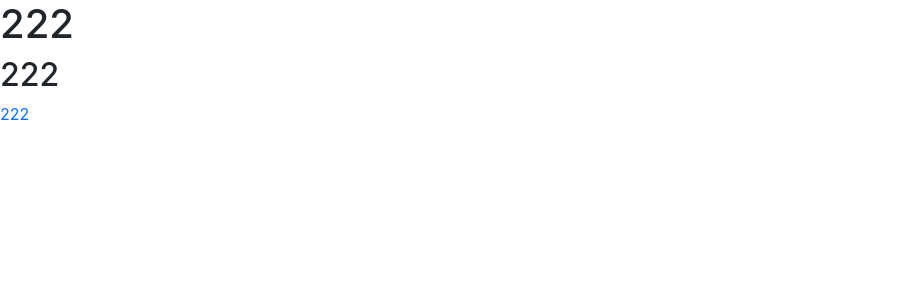
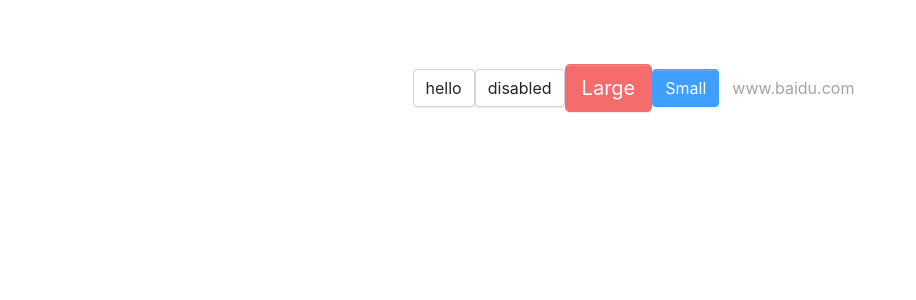
Before and after one commit to madingzheng/mdz-react-components, a React (Create React App) app: page / in a window 1280 px wide. Shown: the top 300 px of the page, without its empty margins (0-916 px from the left). Built offline with nearby package versions, Linux system fonts and the light colour scheme.

Commit message:
Finish buttonComponents

```diff
--- a/package.json
+++ b/package.json
@@ -10,6 +10,7 @@
     "@types/node": "^12.0.0",
     "@types/react": "^16.9.0",
     "@types/react-dom": "^16.9.0",
+    "classnames": "^2.2.6",
     "node-sass": "^4.14.1",
     "react": "^16.13.1",
     "react-dom": "^16.13.1",
@@ -19,7 +20,7 @@
   "scripts": {
     "start": "react-scripts start",
     "build": "react-scripts build",
-    "test": "react-scripts test",
+    "test": "jest",
     "eject": "react-scripts eject"
   },
   "eslintConfig": {
@@ -36,5 +37,8 @@
       "last 1 firefox version",
       "last 1 safari version"
     ]
+  },
+  "devDependencies": {
+    "jest": "^26.0.1"
   }
 }
--- /dev/null
+++ b/src/App.css
@@ -0,0 +1,7 @@
+div {
+	height: 100%;
+	display: flex;
+	justify-content: center;
+	align-items: center;
+	margin-top: 2rem;
+}
--- /dev/null
+++ b/src/App.tsx
@@ -0,0 +1,19 @@
+import React from 'react';
+import {Button} from './components/Button/Button'
+import './App.css';
+
+const app:React.FC = () => {
+	return (
+		<div>
+			<Button disabled={false}>hello</Button>
+			<Button onClick={() => {
+				alert(111)
+			}}>disabled</Button>
+			<Button btnType='danger' size='lg'>Large</Button>
+			<Button btnType='primary' size='small'>Small</Button>
+			<Button btnType='link' disabled={true} href="https://www.baidu.com">www.baidu.com</Button>
+		</div>
+	)
+};
+
+export default app;
--- /dev/null
+++ b/src/components/Button/Button.tsx
@@ -0,0 +1,51 @@
+import React, {FC, ButtonHTMLAttributes, AnchorHTMLAttributes} from 'react';
+import classNames from 'classnames';
+
+type ButtonSize = 'lg' | 'small';
+
+type ButtonType = 'primary' | 'default' | 'danger' | 'link';
+
+interface BaseButtonProps extends ButtonProps{
+	className?: string,
+	disabled?: boolean,
+	size?: ButtonSize,
+	btnType?: ButtonType,
+	href?: string
+	children: React.ReactNode,
+}
+type ButtonProps = Partial<BaseButtonProps & ButtonHTMLAttributes<HTMLElement> & AnchorHTMLAttributes<HTMLElement>>;
+
+export const Button:FC<ButtonProps> = (props) => {
+	const {
+    btnType,
+    className,
+    disabled,
+    size,
+    children,
+		href,
+		...restProps
+	} = props
+	const classes = classNames('btn', className, {
+		[`btn-${btnType}`]: btnType,
+		[`btn-${size}`]: size,
+		'disabled': (btnType === 'link') && disabled
+	});
+	if (btnType === 'link' && href) {
+		return (
+			<a href={href} className={classes} {...restProps}>
+				{children}
+			</a>
+		)
+	} else {
+		return (
+			<button className={classes} disabled={disabled} {...restProps}>
+				{children}
+			</button>
+		)
+	}
+}
+
+Button.defaultProps = {
+  disabled: false,
+  btnType: 'default'
+}
--- /dev/null
+++ b/src/components/Button/_styles.scss
@@ -0,0 +1,64 @@
+.btn {
+  position: relative;
+  display: inline-block;
+  font-weight: $btn-font-weight;
+  line-height: $btn-line-height;
+  color: $body-color;
+  white-space: nowrap;
+  text-align: center;
+  vertical-align: middle;
+  background-image: none;
+  border: $btn-border-width solid transparent;
+  @include button-size( $btn-padding-y,  $btn-padding-x,  $btn-font-size,  $border-radius);
+  box-shadow: $btn-box-shadow;
+  cursor: pointer;
+  transition: $btn-transition;
+  &.disabled,
+  &[disabled] {
+    cursor: not-allowed;
+    opacity: $btn-disabled-opacity;
+    box-shadow: none;
+    > * {
+      pointer-events: none;
+    }
+  }
+}
+
+.btn-lg {
+  @include button-size($btn-padding-y-lg, $btn-padding-x-lg, $btn-font-size-lg, $btn-border-radius-lg);
+}
+.btn-sm {
+  @include button-size($btn-padding-y-sm, $btn-padding-x-sm, $btn-font-size-sm, $btn-border-radius-sm);
+}
+
+.btn-primary {
+  @include button-style($primary, $primary, $white)
+}
+.btn-danger {
+  @include button-style($danger, $danger, $white)
+}
+
+.btn-default {
+  @include button-style($white, $gray-400, $body-color, $white, $primary, $primary)
+}
+
+.btn-link {
+  font-weight: $font-weight-normal;
+  color: $btn-link-color;
+  text-decoration: $link-decoration;
+  box-shadow: none;
+  &:hover {
+    color: $btn-link-hover-color;
+    text-decoration: $link-hover-decoration;
+  }
+  &:focus,
+  &.focus {
+    text-decoration: $link-hover-decoration;
+    box-shadow: none;
+  }
+  &:disabled,
+  &.disabled {
+    color: $btn-link-disabled-color;
+    pointer-events: none;
+  }
+}
--- a/src/index.tsx
+++ b/src/index.tsx
@@ -1,12 +1,11 @@
 import React from 'react';
 import ReactDOM from 'react-dom';
 import './styles/index.scss';
+import App from './App';
 
 ReactDOM.render(
   <React.StrictMode>
-		<h1>222</h1>
-		<h2>222</h2>
-		<a href="http://www.baidu.com">222</a>
+		<App/>
   </React.StrictMode>,
   document.getElementById('root')
 );
--- /dev/null
+++ b/src/styles/_mixin.scss
@@ -0,0 +1,35 @@
+@mixin button-size($padding-y, $padding-x, $font-size, $border-raduis) {
+  padding: $padding-y $padding-x;
+  font-size: $font-size;
+  border-radius: $border-raduis;
+}
+
+@mixin button-style(
+  $background,
+  $border-color,
+  $color,
+  $hover-background: lighten($background, 7.5%),
+  $hover-border: lighten($border-color, 10%),
+  $hover-color: $color,
+) {
+  color: $color;
+  background: $background;
+  border-color: $border-color;
+  &:hover {
+    color: $hover-color;
+    background: $hover-background;
+    border-color: $hover-border;
+  }
+  &:focus,
+  &.focus {
+    color: $hover-color;
+    background: $hover-background;
+    border-color: $hover-border;
+  }
+  &:disabled,
+  &.disabled {
+    color: $color;
+    background: $background;
+    border-color: $border-color;
+  }
+}
--- a/src/styles/_reboot.scss
+++ b/src/styles/_reboot.scss
@@ -344,7 +344,7 @@ label {
 
 button {
   // stylelint-disable-next-line property-blacklist
-  border-radius: 0;
+	border-radius: 0;
 }
 
 // Work around a Firefox/IE bug where the transparent `button` background
@@ -353,8 +353,7 @@ button {
 // Credit: https://github.com/suitcss/base/
 
 button:focus {
-  outline: 1px dotted;
-  outline: 5px auto -webkit-focus-ring-color;
+	outline: none;
 }
 
 // 1. Remove the margin in Firefox and Safari
--- a/src/styles/_variables.scss
+++ b/src/styles/_variables.scss
@@ -10,16 +10,16 @@ $gray-800: #343a40 !default;
 $gray-900: #212529 !default;
 $black:    #000 !default;
 
-$blue:    #0d6efd !default;
+$blue:    #409eff !default;
 $indigo:  #6610f2 !default;
 $purple:  #6f42c1 !default;
 $pink:    #d63384 !default;
-$red:     #dc3545 !default;
+$red:     #f56c6c !default;
 $orange:  #fd7e14 !default;
-$yellow:  #fadb14 !default;
-$green:   #52c41a !default;
+$yellow:  #e6a23c !default;
+$green:   #67c23a !default;
 $teal:    #20c997 !default;
-$cyan:    #17a2b8 !default;
+$cyan:    #909399 !default;
 
 $primary:       $blue !default;
 $secondary:     $gray-600 !default;
--- a/src/styles/index.scss
+++ b/src/styles/index.scss
@@ -3,3 +3,9 @@
 
 //layout
 @import "reboot";
+
+//mixin
+@import "mixin";
+
+//Button
+@import "../components/Button/styles";
```
